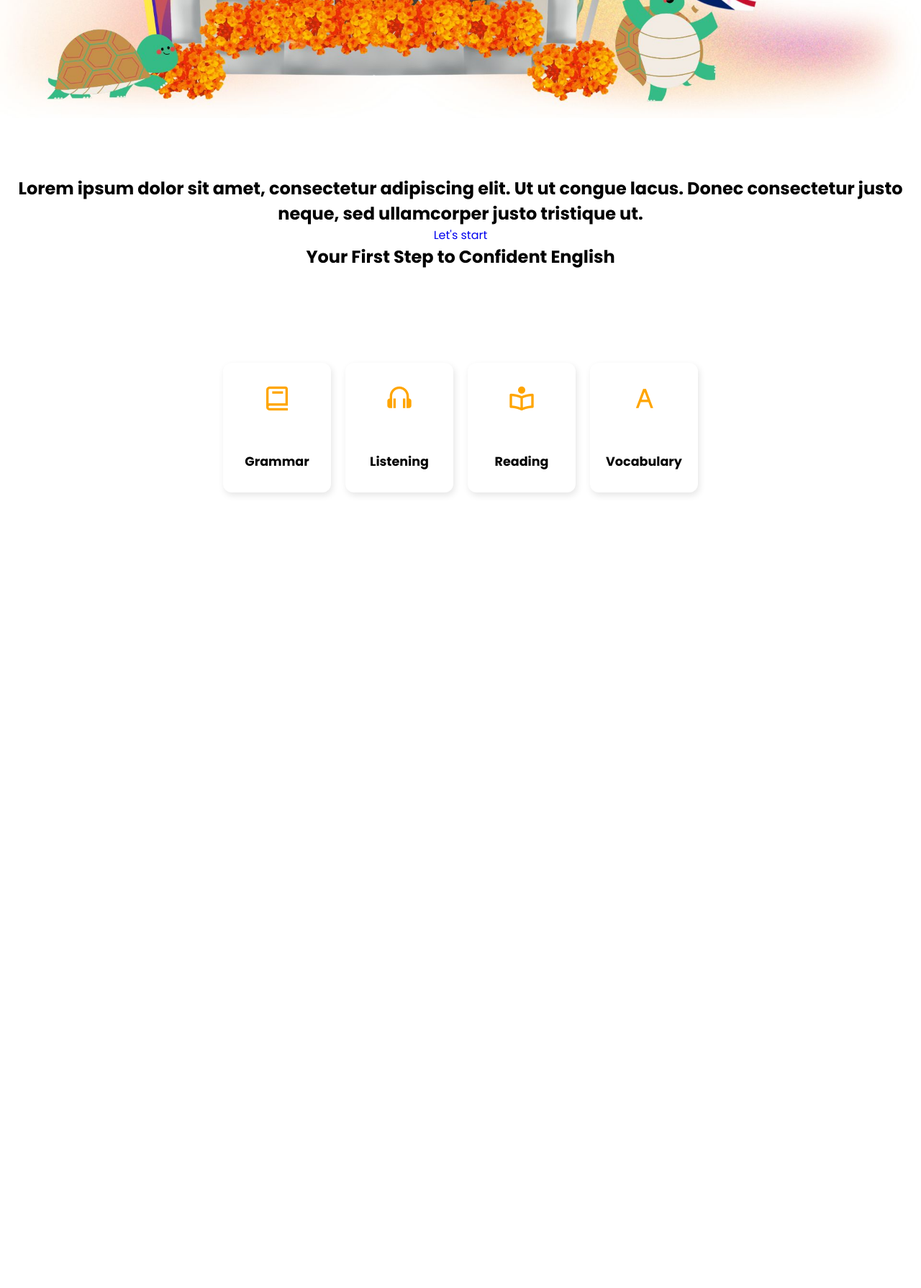
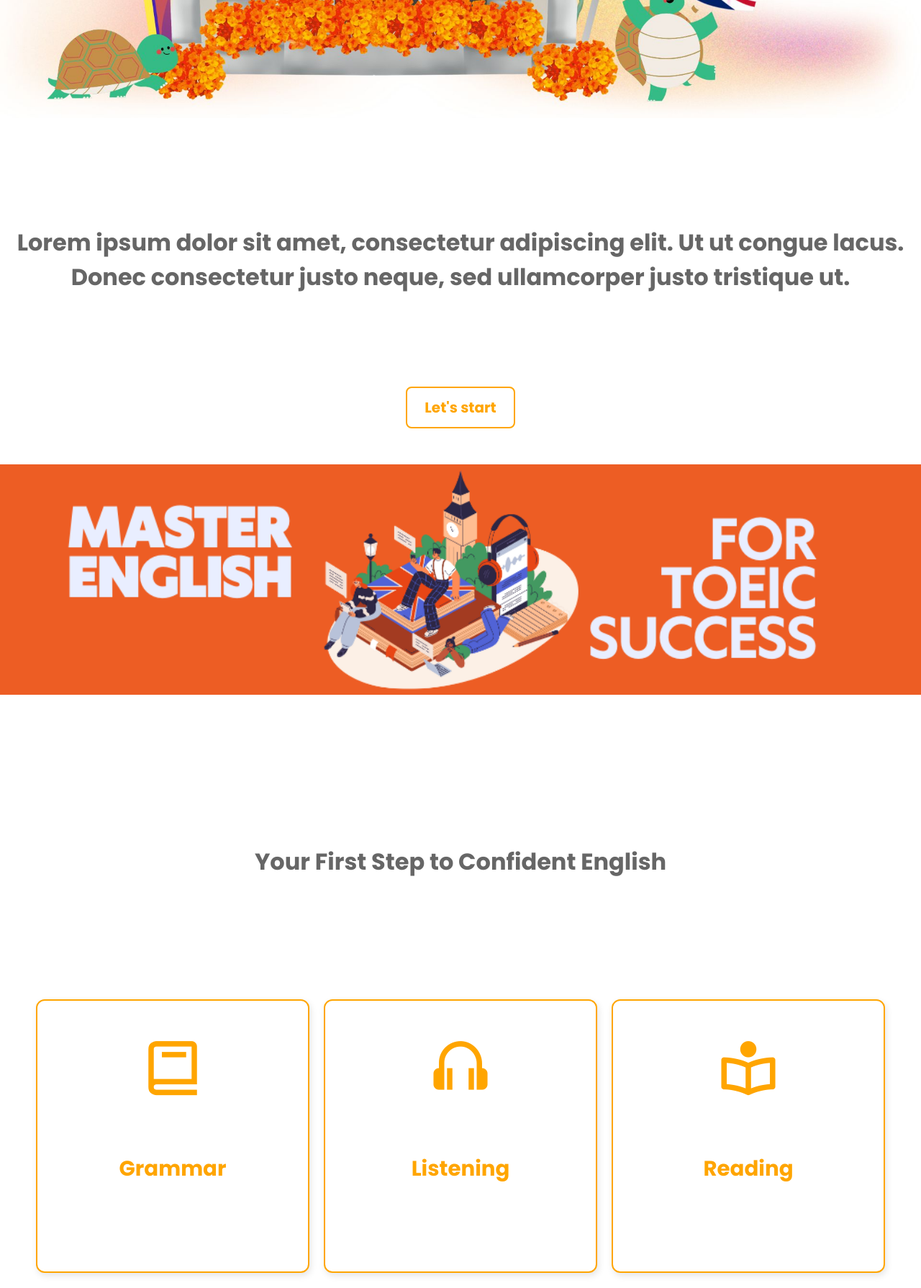
Before and after one commit to Pharita03/Lingualeap, a PHP site: page /addmin/index.php in a window 1280 px wide. Shown: the part 636-2425 px from the top of the page at 72% size. Before the commit the page ends 1324 px from the top, so only its background shows below. Run offline with PHP 8.4, Linux system fonts and the light colour scheme.

Commit message:
Update style.css

```diff
--- a/css/style.css
+++ b/css/style.css
@@ -152,6 +152,7 @@
   align-items: flex-start;
   justify-content: center;
   margin-top: 80px;
+  margin-bottom: 5px;
 }
 
 .course {
@@ -162,93 +163,85 @@
   padding: 20px;
   margin-top: 30px; /* เพิ่มระยะห่างระหว่าง box3 กับการ์ด */
 }
-
+.index .mainbox .masteroftoeic {
+  display: flex;
+  width: 100%;
+  height: 50vh;
+  background-image: url("../image/welcomelingualeap.png");
+  background-size: 100% auto;
+  background-position: top;
+  background-repeat: no-repeat;
+  align-items: flex-start;
+  justify-content: center;
+  margin-top: 50px;
+  margin-bottom: 5%;
+}
 .box4 {
   display: flex;
   justify-content: center;
-  align-items: center;
+  align-items: flex-start;
+  background-size: 100% auto;
+  background-position: top;
+  background-repeat: no-repeat;
+}
+.subbox3 h2 {
+  font-size: 2%; /* ขนาดตัวอักษรตามความกว้างของหน้าจอ */
+  color: #666;    /* สีเทา */
+  line-height: 1.5;
+  margin-top: 5%;
+  margin-bottom:10%;
+}
+.subbox3 h2 {
+  font-size: clamp(16px, 2.5vw, 36px);
+  color: #666 ;
 }
 
 .card {
   display: grid;
-  flex-direction: column;
-  align-items: center;
-  justify-content: center;
-  width: 150px;
-  height: 180px;
-  background-color: #ffffff;
+  grid-template-rows: auto auto auto;
+  align-items: center;
+  justify-content: center;
+  width: 380px;
+  height: 380px;
+  background-color: #ffffff; /* สีเขียว */
+  border: 2px solid orange;    /* กรอบสีเทา */
   border-radius: 12px;
   box-shadow: 2px 4px 10px rgba(0, 0, 0, 0.1);
   padding: 15px;
   text-align: center;
-  transition: transform 0.3s ease, box-shadow 0.3s ease, background-color 0.3s ease;
+  transition: transform 0.3s ease, box-shadow 0.3s ease, background-color 0.3s ease, color 0.3s ease;
   cursor: pointer;
-  margin-top: 80px;
-  gap: 15px;
+  margin-top: 5%;
+  gap: 5px;
   position: relative;
   z-index: 1;
-}
-
-.card:hover {
-  transform: translateY(-5px);
-  box-shadow: 4px 6px 15px rgba(0, 0, 0, 0.2);
-}
-
-.card.selected {
-  background-color: #0e975e;  /* สีเขียวเมื่อเลือก */
-  color: white;
+  color: orange; /* ตัวหนังสือสีดำเริ่มต้น */
 }
 
 .card i {
-  font-size: 40px;
-  color: orange;
-  margin-bottom: 10px;
+  font-size: 90px;
+  color: orange; /* ไอคอนสีดำเริ่มต้น */
+  margin-bottom: .5px;
 }
 
 .card a {
   text-decoration: none;
-  color: inherit;  /* ให้ลิงค์ใช้สีจากการ์ด */
-  font-size: 15px;
+  color: inherit;
+  font-size: 25px;
   font-weight: bold;
 }
 
-.home .mainbox .box3 .h3 {
-  display: flex;
-  text-align: center;
-  justify-content: center;
-  justify-items: center;
-  align-items: center;
-  font-size: 5rem;
-  font-weight: 500;
-}
-
-.home .mainbox .course {
-  display: grid;
-  grid-template-columns: auto auto auto auto;
-  width: 70%;
-  height: auto;
-  align-items: center;
-  margin-top: 50px; /* เพิ่มระยะห่างระหว่าง box3 และ card */
-}
-
-.home .mainbox .course .box4 a h3 {
-  text-decoration: none;
-  color: #000000;
-}
-
-.home .mainbox .course .box4 a h3:hover {
-  color: var(--green);
-}
-
-.home .mainbox .course .box4 button {
-  height: 3rem;
-  width: 7rem;
-  background-color: #ffffff;
-}
-
-.home .mainbox .course .box4 button:hover {
-  background-color: var(--green);
-}
+.card:hover,
+.card.selected {
+  background-color: #ff7f00; /* สีส้ม */
+  color: #ffffff;            /* ตัวหนังสือสีขาว */
+}
+
+.card:hover i,
+.card.selected i {
+  color: #ffffff; /* ไอคอนสีขาวเมื่อ hover หรือ selected */
+}
+
 
 /*_________________________________________main allcouse________________________________*/
 .allcourse {
@@ -1869,3 +1862,24 @@
   position: relative;
   box-shadow: 0px 4px 10px rgba(0, 0, 0, 0.1);
 }
+
+.button-link {
+  display: inline-block;
+  padding: 12px 24px;
+  background-color: #ffffff; /* เขียว */
+  color: orange;
+  text-decoration: none;
+  font-size: 20px;
+  font-weight: bold;
+  border: 2px solid orange; /* กรอบสีเทา */
+  border-radius: 8px;
+  text-align: center;
+  transition: background-color 0.3s ease, color 0.3s ease, transform 0.2s ease;
+}
+
+.button-link:hover,
+.button-link:active {
+  background-color: orange; /* ส้ม */
+  color: #ffffff;            /* ขาว */
+  transform: scale(1);
+}
```
